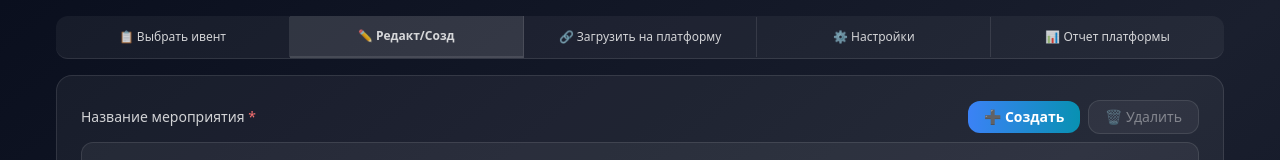
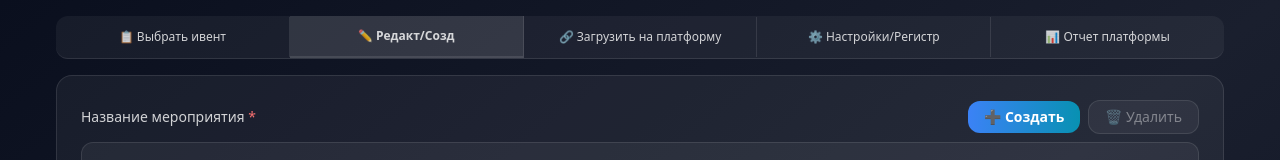
Before and after one commit to TaisyaFreelanse/external-demo, a Nuxt app: page /demo/external-upload in a window 1280 px wide. Shown: the top 160 px of the page. Built offline with nearby package versions, Linux system fonts and the light colour scheme.

Commit message:
Update DemoNavigation.vue to modify the settings label, changing it from "Настройки" to "Настройки/Регистр" for improved clarity in navigation.

```diff
--- a/components/DemoNavigation.vue
+++ b/components/DemoNavigation.vue
@@ -34,7 +34,7 @@
         :class="{ 'bg-white/10 font-semibold text-white border-b-2 border-[#007AFF]': $route.path === '/demo/settings' }"
         aria-label="Настройки/регистр"
       >
-        <span class="hidden md:inline">⚙️ Настройки</span>
+        <span class="hidden md:inline">⚙️ Настройки/Регистр</span>
         <span class="md:hidden">⚙️</span>
       </NuxtLink>
       <NuxtLink
```
